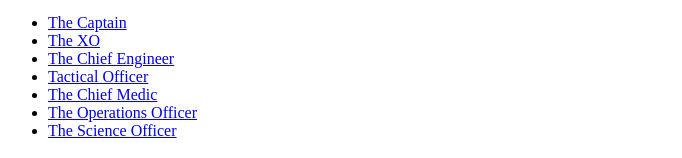
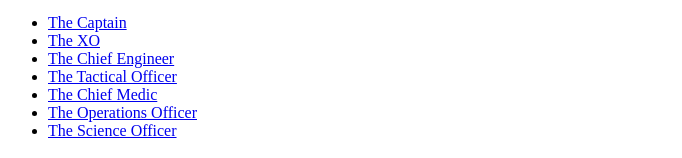
Before and after one commit to rmorrise/startrek-playbooks-ng, an Angular app: page /index in a window 1280 px wide. Shown: the part 134-292 px from the top of the page, without its empty margins (0-682 px from the left). Built offline with nearby package versions, Linux system fonts and the light colour scheme.

Commit message:
Tactical fluff.

```diff
--- a/src/app/index/index.component.ts
+++ b/src/app/index/index.component.ts
@@ -15,7 +15,7 @@ export class IndexComponent implements OnInit {
     {name: 'The Captain', file: 'captain'},
     {name: 'The XO', file: 'xo'},
     {name: 'The Chief Engineer', file: 'engineer'},
-    {name: 'Tactical Officer', file: 'tactical'},
+    {name: 'The Tactical Officer', file: 'tactical'},
     {name: 'The Chief Medic', file: 'medic'},
     {name: 'The Operations Officer', file: 'operations'},
     {name: 'The Science Officer', file: 'science'}
--- a/src/assets/data/playbooks/tactical.json
+++ b/src/assets/data/playbooks/tactical.json
@@ -106,5 +106,7 @@
       },
       "advancement": "If your reaction to a battle was handled in a completely alien way, mark experience."
     }
-  ]
+  ],
+  "quote": "\"You look for battles in the wrong place. The true test of a warrior is not without, it is within.\"\n\t-Lt. Worf",
+  "roleFluff": "The tactical officer, tactics officer or tactical aide was an officer stationed at the tactical station and was responsible controlling a starship's weaponry and shields.... (TNG: \"Redemption\"; Star Trek III: The Search for Spock)\n\nOn Starfleet vessels, the tactical officers job was to maintain weapon and shield readiness along with executing firing solutions. These solutions could range from a low intensity phaser beam or to plot a torpedo firing pattern. Security chiefs frequently doubled as tactical officers, though the two roles were not required to be filled by the same person. (TNG: \"Pen Pals\", \"Masks\")\n\t-Memory Alpha Wiki"
 }
```
